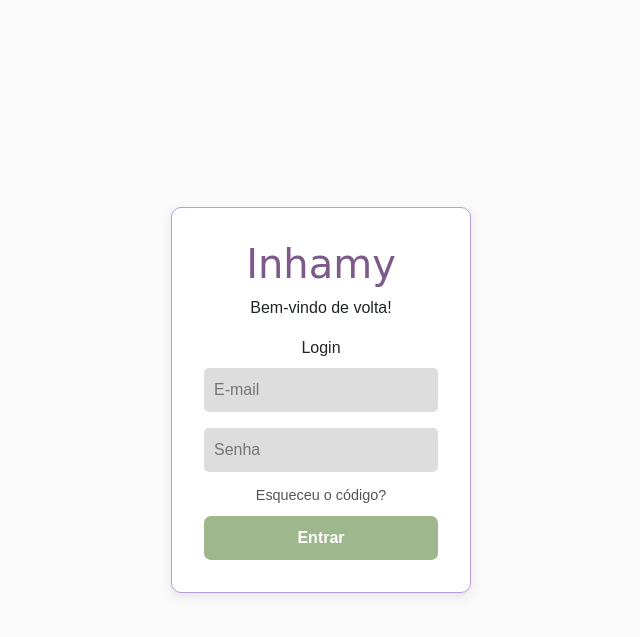
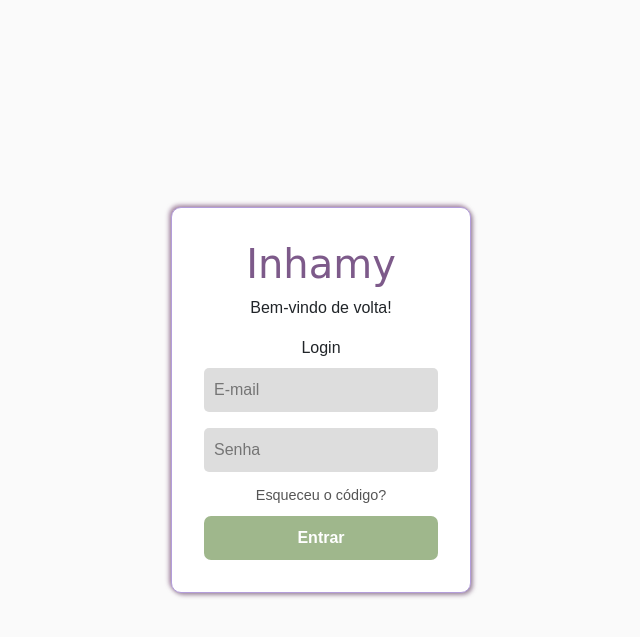
Before and after one commit to gabriel-sperandio/sistema_de_pedidos, a PHP site: page /login.php in a window 1280 px wide. Shown: the top 637 px of the page, without its empty margins (319-959 px from the left). Run offline with PHP 8.4, Linux system fonts and the light colour scheme.

Commit message:
modified:   assets/css/login.css

```diff
--- a/assets/css/login.css
+++ b/assets/css/login.css
@@ -15,7 +15,8 @@ body {
   border-radius: 10px;
   width: 300px;
   border: 1px solid #b39ddb;
-  box-shadow: 0 4px 10px rgba(141, 100, 139, 0.15);
+  box-shadow: 2px 2px 4px rgba(138, 113, 138, 0.8),
+    -2px -2px 4px rgba(148, 112, 145, 0.8);
 }
 
 .logo {
```
